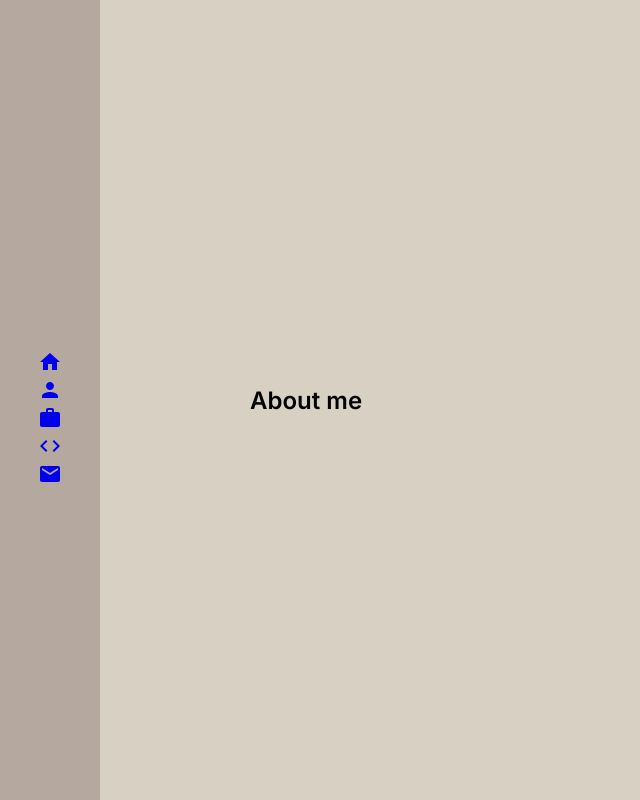
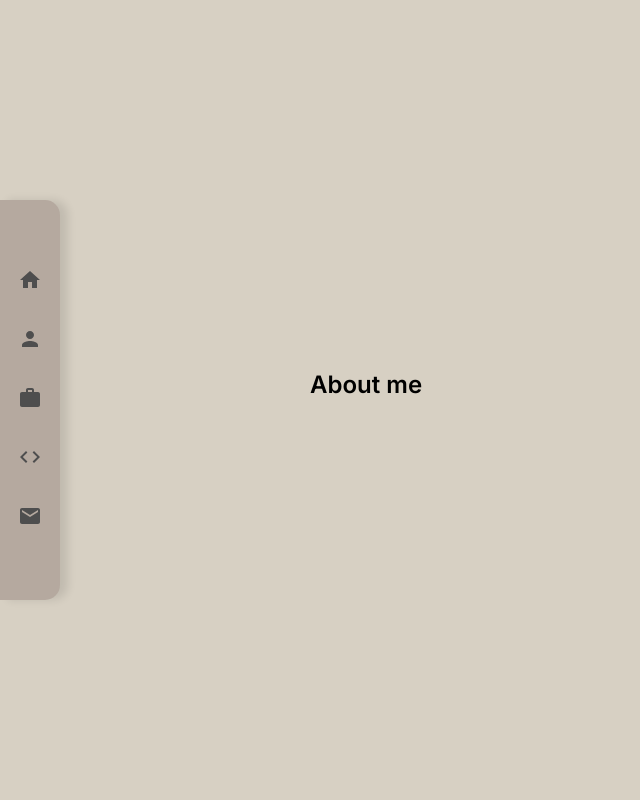
Before and after one commit to gracelo0717/gracelo0717.github.io, a React app: page /aboutme in a window 1280 px wide. Shown: the top 800 px of the page, without its empty margins (0-640 px from the left). Built offline with nearby package versions, Linux system fonts and the light colour scheme.

Commit message:
improve UI/UX of landing page

```diff
--- a/src/styles.css
+++ b/src/styles.css
@@ -1,3 +1,7 @@
+html {
+  scroll-behavior: smooth;
+}
+
 body {
   margin: 0;
   padding: 0;
@@ -13,21 +17,50 @@ body {
   justify-content: center;
   align-items: center;
   position: fixed;
-  top: 0;
+  top: 50%;
   left: 0;
-  width: 100px;
-  height: 100%;
+  width: 60px;
+  height: 50vh;
   background-color: #b5a99f;
-  padding-top: 20px;
+  transform: translateY(-50%);
+  padding: 0;
   z-index: 10;
+  gap: 10px;
+  box-shadow: 8px 0 8px rgba(0, 0, 0, 0.1);
+  transition: all 0.3s ease;
+  border-top-right-radius: 15px;
+  border-bottom-right-radius: 15px;
+}
+
+.navbar a {
+  color: #4e4e4e;
+  text-decoration: none;
+  font-size: 1.2rem;
+  padding: 10px;
+}
+
+.navbar a:hover {
+  color: #fff;
+  background-color: #6a6a6a;
+  border-radius: 5px;
 }
 
 .landing-page {
   display: flex;
   justify-content: center;
   align-items: center;
-  height: 100vh;
+  flex-direction: column;
+  min-height: 100vh;
   margin-left: 250px;
+  overflow-y: auto;
+  padding-left: 20px;
+  scroll-snap-type: y mandatory;
+}
+
+.section {
+  min-height: 100vh;
+  scroll-snap-align: start;
+  padding: 40px;
 }
 
 .landing-header {
@@ -63,30 +96,17 @@ body {
   margin-top: 15px;
 }
 
-/* .buttons-container {
+#aboutme,
+#experience,
+#projects,
+#contact {
+  min-height: 100vh;
+  scroll-snap-align: start;
+  padding: 40px;
+  width: 100%;
+  box-sizing: border-box;
   display: flex;
   justify-content: center;
-  gap: 20px;
-  margin-top: 30px;
+  align-items: center;
+  flex-direction: column;
 }
-
-button {
-  padding: 15px 35px;
-  background-color: #b5a99f;
-  color: white;
-  border: none;
-  border-radius: 25px;
-  font-size: 1.4rem;
-  transition: background-color 0.3s, transform 0.3s, box-shadow 0.3s;
-  cursor: pointer;
-}
-
-button:hover {
-  background-color: #8f8b7a;
-  transform: scale(1.05);
-  box-shadow: 0 4px 15px rgba(0, 0, 0, 0.1);
-}
-
-button:focus {
-  outline: none;
-} */
```
